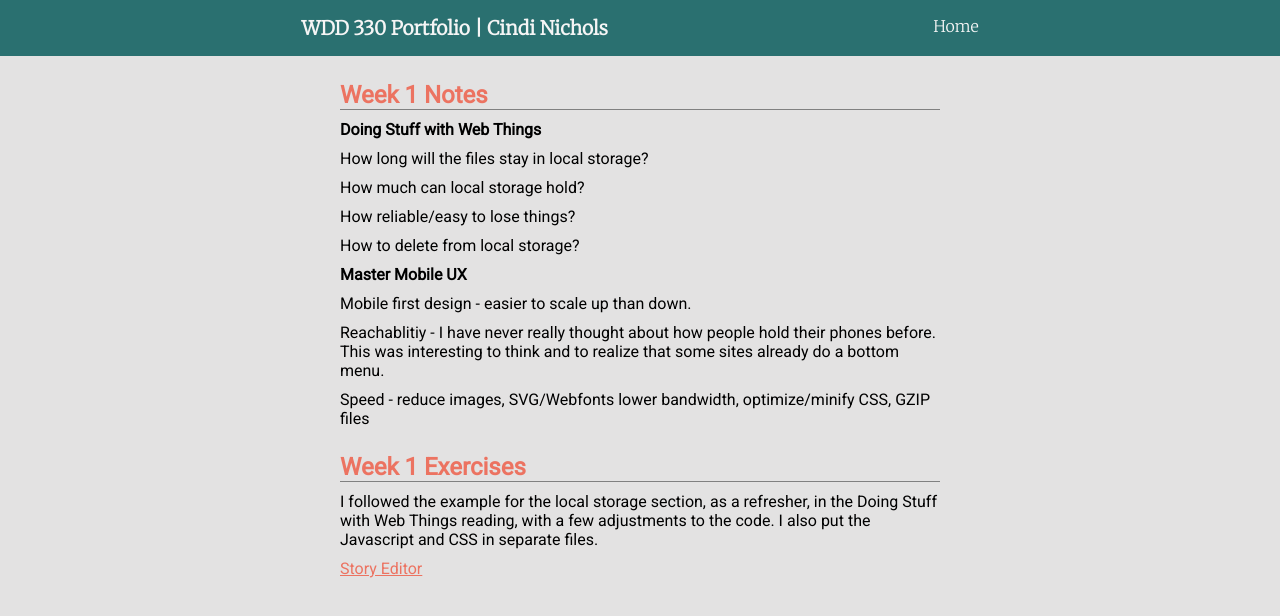
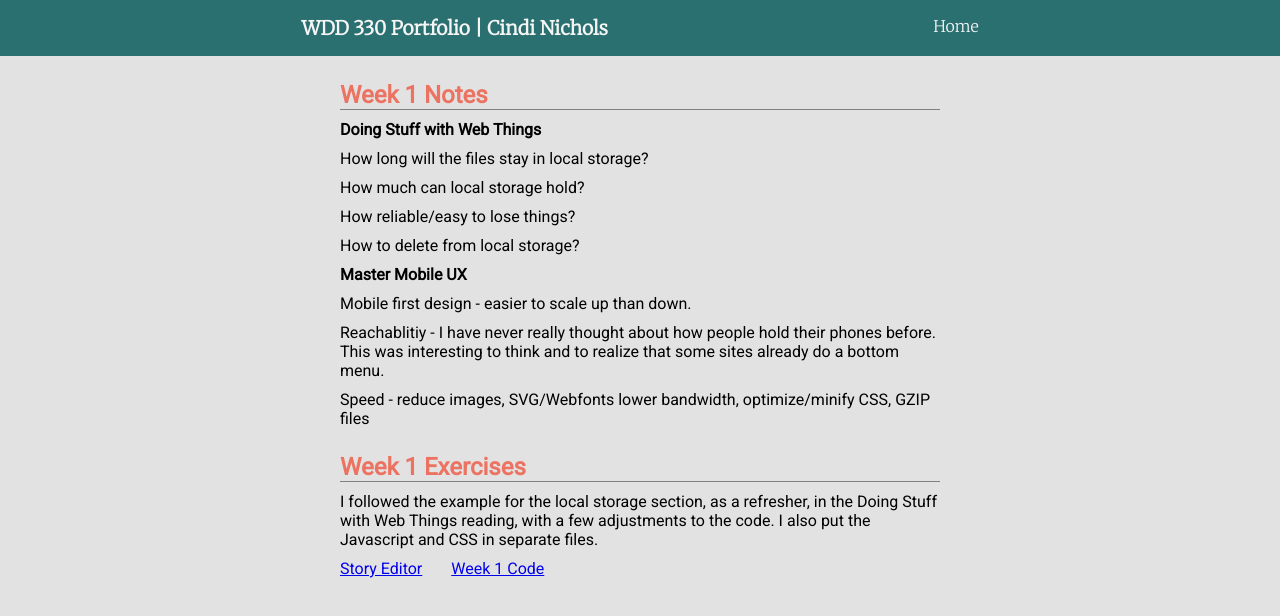
Before and after one commit to cinlnic/WDD330, a plain HTML site: page Week 1/week1.html in a window 1280 px wide. Drawn offline with Linux system fonts and the light colour scheme.

Commit message:
Week 1 final

```diff
--- a/Week 1/week1.html
+++ b/Week 1/week1.html
@@ -33,7 +33,8 @@
    <h2>Week 1 Exercises</h2>
    <p>I followed the example for the local storage section, as a refresher, in the Doing Stuff with Web Things reading, with a few adjustments
       to the code. I also put the Javascript and CSS in separate files.</p>
-   <a href="story_editor.html">Story Editor</a>
+   <a href="story_editor.html" class="internal-links">Story Editor</a>
+   <a href="https://github.com/cinlnic/WDD330/tree/main/Week%201" class="internal-links">Week 1 Code</a>
   </main>
 </body>
 
--- a/js/exercises.js
+++ b/Week 1/week1.js
@@ -1,3 +1,4 @@
+/*Story Editor JS*/
 function loadStory() {
    let storyName = document.getElementById('name_input').value;
    let storyHTML = localStorage.getItem(storyName);
--- a/css/main.css
+++ b/css/main.css
@@ -45,8 +45,9 @@ header ul {
 list-style-type: none;
 }
 
-a:link {
+.index a:link {
     color:  rgb(236, 115, 97);
+    font-size: 1.2rem;
 }
 
 a:visited {
@@ -55,6 +56,10 @@ a:visited {
 
 p, h4 {
    margin: 10px 0;
+}
+
+.internal-links {
+   margin-right: 25px;
 }
 
 footer {
```
Also changed, not shown: Week 1/story_editor.html (+1 -1 lines).
